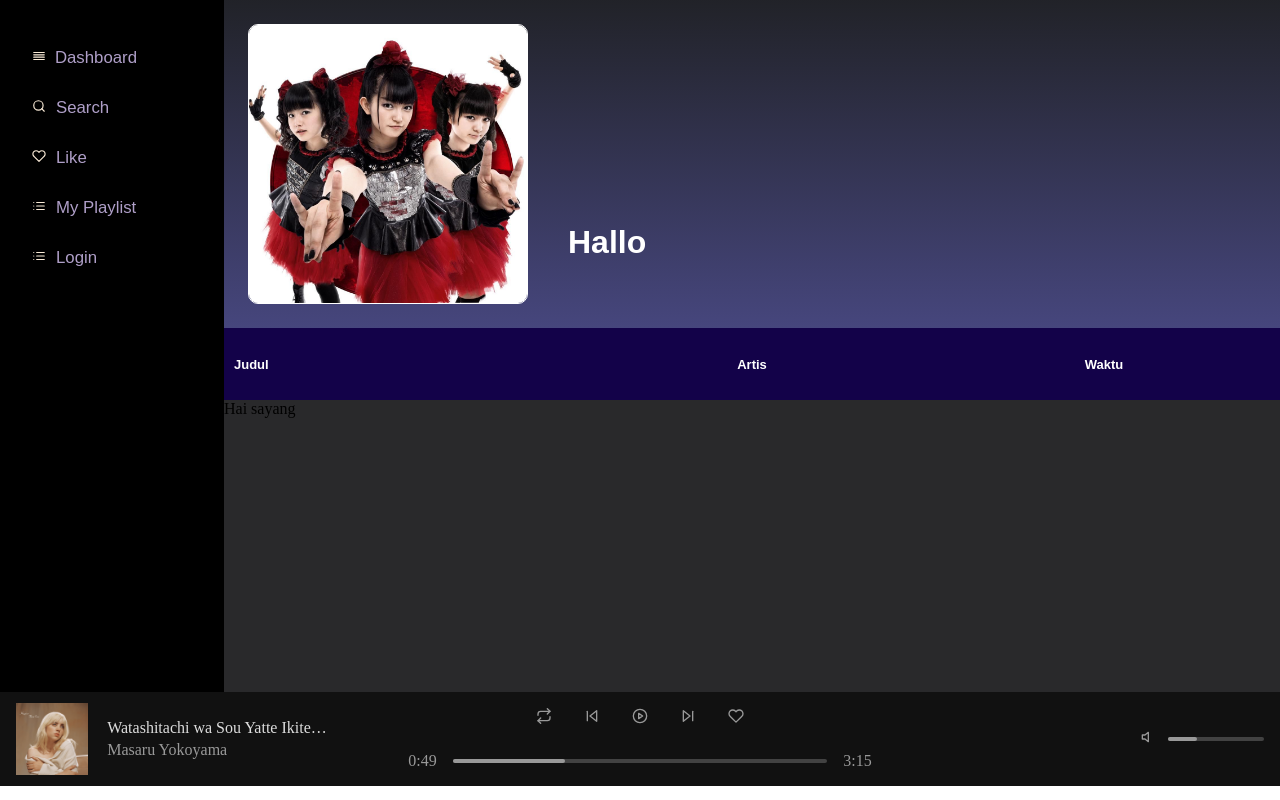
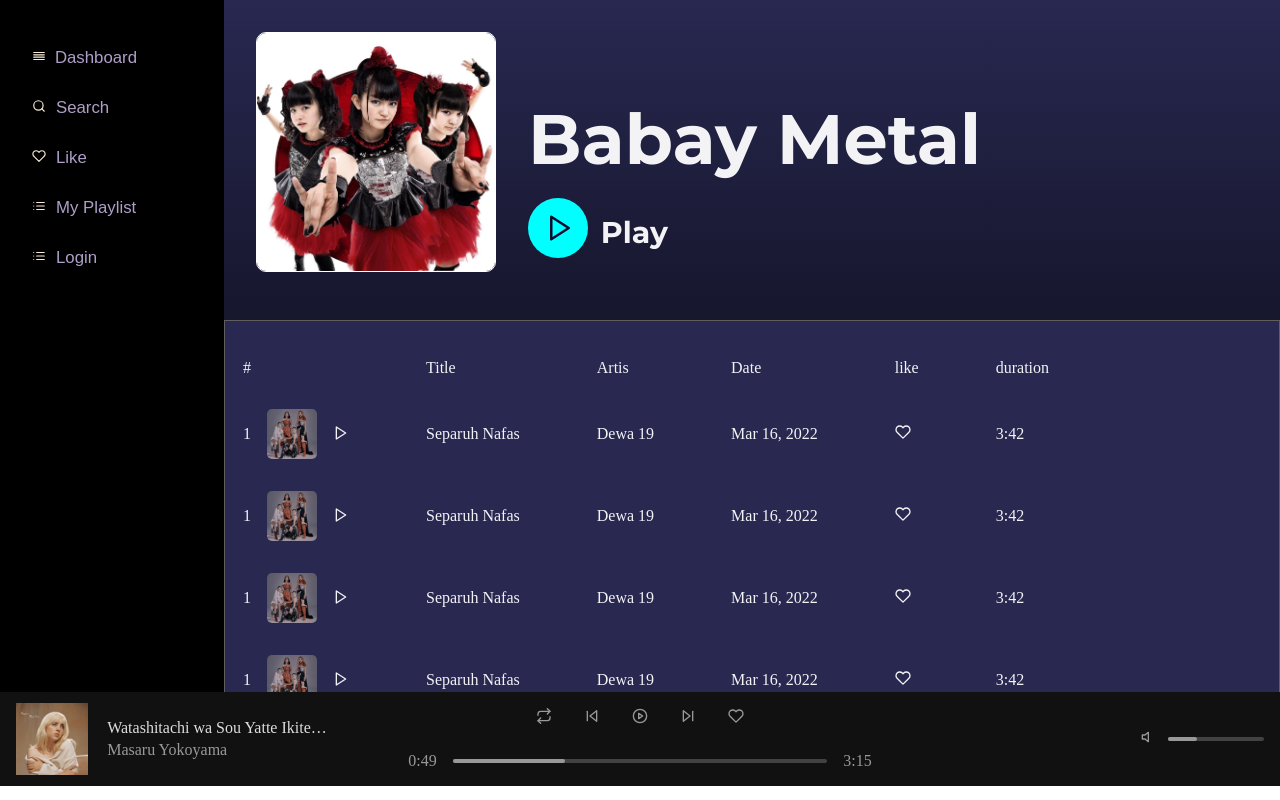
Before and after one commit to agus4385/Lyrico, a React (Vite) app: page /playlist in a window 1280 px wide. Built offline with nearby package versions, Linux system fonts and the light colour scheme.

Commit message:
Update list dashboard

```diff
--- a/src/Componen/Body.jsx
+++ b/src/Componen/Body.jsx
@@ -26,7 +26,9 @@
                   {/* <a href="">Twice</a> */}
                   <h5>Dari : Kipli</h5>
                   <br />
+
                 </div>
+
 
               </div>
             </div>
--- a/src/Componen/Like.jsx
+++ b/src/Componen/Like.jsx
@@ -26,8 +26,8 @@
               </p>
 
               <div className="buttons">
-                <button>Play</button>
-                <button>Liked</button>
+                <button className="btn-like">Play</button>
+                <button className="btn-like">Liked</button>
               </div>
             </div>
           </div>
--- a/src/Componen/Style/Body.css
+++ b/src/Componen/Style/Body.css
@@ -51,7 +51,7 @@
 font-family: Arial, Helvetica, sans-serif;
 
 }
-.body .home .sub :hover{
+.body .home .sub :hover , .judul-body{
 border-radius: 10px;
 background-color: #002f63;
 
@@ -60,7 +60,7 @@
 .body .home .sub .img-body{
 border-radius: 8px;
 border: 1px solid #fff;
-margin-top: 1rem;
+/* margin-top: 1rem; */
 height: 10rem;
 width: 10rem;
 margin-top: 1.3rem;
@@ -78,6 +78,11 @@
 color: #fff;
 margin-top: 5px;
 font-style: italic;
+}
+.judul-body{
+  background-color: #5b6d81;
+  border-radius: 6px;
+
 }
 /* .body .home .sub .putar{
 border-radius: 5px;
--- a/src/Componen/Style/Like.css
+++ b/src/Componen/Style/Like.css
@@ -68,7 +68,7 @@
     transition: .3s linear;
 }
 
-.like-home .buttons button:hover {
+.like-home .buttons .btn-like:hover {
     border: 2px solid #ffff;
     background: none;
     color: #bbbbe9;
--- a/src/assets/Object/Daily.jsx
+++ b/src/assets/Object/Daily.jsx
@@ -2,7 +2,11 @@
 import Sidebar from "../../Componen/Sidebar"
 import Footer from "../../Componen/Footer"
 import Foto from "../img/baby.jpg"
-import Listmusic from "./Listmusic"
+import Foto2 from "../img/blackpink.jpg"
+import {FiPlay,FiHeart } from "react-icons/fi";
+
+
+
 // import Foto1 from "../img/blackpink.jpg"
 
 function Daily() {
@@ -11,36 +15,90 @@
     <div className="daily">
        <div className="daily-home">
        <Sidebar/>
-        <div className="daily-judul">
-          <div className="daily-lagu">
-            <img className="judul-img" src={Foto} alt="#" />
-          <h1>Hallo</h1>
+       <div className="daily-judul">
+          <div className="daily-judul2">
+           <img className="daily-foto" src={Foto} alt="" />
+          <div className="daily-button">
+
+          <h1>Babay Metal</h1>
+          <button className="day-btn"><FiPlay className="fi" size={30}/></button>
+          <span className="daily-span">Play</span>
           </div>
-          <div className="rowlist">
-          <div className="table-row table-head">
-        <div className="table-cell first-cell">
-            <p>Judul</p>
-        </div>
-        <div className="table-cell">
-            <p>Artis</p>
-        </div>
-        <div className="table-cell last-cell">
-            <p>Waktu</p>
-        </div>
-    </div>
-    <Listmusic/>
+          </div>
+              <div className="judul-tabel">
+                <table className="daily-tabel">
+
+                  <tr className="tr-daily">
+                    <td>#</td>
+
+                    <td>Title</td>
+                    <td>Artis</td>
+                    <td>Date</td>
+                    <td>like</td>
+                    <td>duration</td>
+                  </tr>
+
+                  <tr  className="tr-daily">
+                    <td className="td-daily">
+                      <p>1</p>
+                      <img className="day-img" src={Foto2} alt="" />
+                     <FiPlay className="fiplay"/>
+                    </td>
+
+                    <td>Separuh Nafas</td>
+                    <td>Dewa 19</td>
+                    <td>Mar 16, 2022</td>
+                    <td><FiHeart/></td>
+                    <td>3:42</td>
+                  </tr>
+                  <tr  className="tr-daily">
+                    <td className="td-daily">
+                      <p>1</p>
+                      <img className="day-img" src={Foto2} alt="" />
+                     <FiPlay className="fiplay"/>
+                    </td>
+
+                    <td>Separuh Nafas</td>
+                    <td>Dewa 19</td>
+                    <td>Mar 16, 2022</td>
+                    <td><FiHeart/></td>
+                    <td>3:42</td>
+                  </tr>
+                  <tr  className="tr-daily">
+                    <td className="td-daily">
+                      <p>1</p>
+                      <img className="day-img" src={Foto2} alt="" />
+                     <FiPlay className="fiplay"/>
+                    </td>
+
+                    <td>Separuh Nafas</td>
+                    <td>Dewa 19</td>
+                    <td>Mar 16, 2022</td>
+                    <td><FiHeart/></td>
+                    <td>3:42</td>
+                  </tr>
+                  <tr  className="tr-daily">
+                    <td className="td-daily">
+                      <p>1</p>
+                      <img className="day-img" src={Foto2} alt="" />
+                     <FiPlay className="fiplay"/>
+                    </td>
+
+                    <td>Separuh Nafas</td>
+                    <td>Dewa 19</td>
+                    <td>Mar 16, 2022</td>
+                    <td><FiHeart/></td>
+                    <td>3:42</td>
+                  </tr>
 
 
 
-          </div>
-
-
-
-
-
+                </table>
+              </div>
 
       </div>
       </div>
+
 
 
       <Footer/>
--- a/src/assets/Object/Object.css/Daily.css
+++ b/src/assets/Object/Object.css/Daily.css
@@ -1,3 +1,5 @@
+@import url('https://fonts.googleapis.com/css2?family=Poppins:wght@200&display=swap');
+@import url('https://fonts.googleapis.com/css2?family=Montserrat:wght@700&family=Poppins:wght@300&display=swap');
 
 /* Daily */
 
@@ -9,113 +11,95 @@
     height: 86.5vh;
     width: 100%;
     background-color: #29292b;
+}
+.daily-judul{
+    display: block;
+    width: 100%;
+    overflow-y: scroll;
+
+}
+.daily-judul2{
+    height: 40vh;
+    display: flex;
+    background: linear-gradient(#282851,#16162d);
+
+}
+.daily-foto{
+    height: 30vh;
+    width: 30vh;
+    margin: 2rem;
+    border: 1px solid #ffffff;
+    border-radius: 10px;
+}
+.daily-judul2 h1{
+
+    font-family: 'Montserrat', sans-serif;
+    color: #f3f3f6;
+    font-size: 70px;
+    font-weight: 600;
+    margin-top: 6rem;
 
 
 }
-.daily-home .daily-judul h1{
-    color: #fff;
-    font-family: Arial, Helvetica, sans-serif;
+.day-btn{
+   border-radius: 50%;
+   margin-top: 1rem;
+    height: 60px;
+    width: 60px;
+    background-color: aqua;
+
+}
+.day-btn :hover .fi{
+    background-color: aquamarine;
+}
+.fi{
+    /* color: #181e56; */
+    color: #0b0b2e;
+
+    margin-left: 4px;
+    margin-top: 2px;
+}
+.daily-span{
+    color: #f3f3f6;
+    margin-left: 0.8rem;
+    font-size: 30px;
+    font-family: 'Montserrat', sans-serif;
+
+}
+.judul-tabel{
+    border: 1px solid #5f5d5d;
+    /* background-color: #282851; */
+    background-color: #282851;
+
+    height: 100vh;
+}
+.daily-tabel{
+    margin-top: 1rem;
     margin-left: 1rem;
-    margin-top: 14rem;
+
 }
 
-.daily-home .daily-judul{
-height: 86.5vh;
-width: 100%;
-overflow-y: scroll;
-flex-wrap: wrap;
+.tr-daily{
+    margin-bottom: 10px;
 }
-.daily-home .daily-judul .daily-lagu{
-    display: flex;
-    background: linear-gradient(#01071d31,#46467d);
-}
-.daily-home .daily-judul .judul-img{
-    height: 35vh;
-    width: 35vh;
-    margin: 1.5rem;
-    border: 1px solid #fff;
-    border-radius: 10px;
-}
-.table-row{
-    display: table;
-    width: 100%;
-
-
-
-    font-family: sans-serif;
-    background: transparent;
-    height: 9vh;
-    /* padding: 12px 0; */
-    color: #555;
-    font-size: 13px;
-    box-shadow: 0 1px 4px 0px rgba(0,0,50,0.3);
-}
-.table-row1{
-    display: table;
-    width: 100%;
-    margin-top: 6px;
-    border: 1px solid #fff  ;
-    font-family: sans-serif;
-    background: transparent;
-    /* padding: 20px 0; */
-    height: 10vh;
-    background-color: #1a1a4a;
-    font-size: 13px;
-    box-shadow: 0 1px 4px 0px
-}
-.table-head{
-    background: #130249;
-    box-shadow: none;
-    color: #fff;
-    font-weight: 600;
-}
-.table-head .table-cell{
-    border-right: none;
-}
-.table-cell{
-    display: table-cell;
-    width: 20%;
-    text-align: center;
-    padding: 4px 0;
-    /* border-right: 1px solid #d6d4d4; */
-    vertical-align: middle;
-}
-.first-cell{
-    text-align: left;
-    padding-left: 10px;
+.tr-daily td{
+    padding: 20px 75px 10px 0px;
+    color: #f3f3f6;
 
 }
-.last-cell{
-    border-right: none;
-}
-.table-row1:hover{
-    background-color: #8665f7;
-}
-.table-row1 p{
-    color: aliceblue;
-}
-.list-artis{
-    border: 1px solid #fff;
-    height: 60px;
-    width: 60px;
-    border-radius: 5px;
-    margin-top: 3px;
-}
-.name-artis{
-    color: aliceblue;
-    margin-left: 1rem;
-    text-decoration: none;
-    display: grid;
-
-
-}
-.judul-list{
-    display: grid;
-    margin-left: 3rem;
-}
-.position{
+.td-daily{
     display: flex;
 }
-.pos-judul{
+.td-daily p{
     margin-top: 1rem;
 }
+.day-img{
+    height: 50px;
+    width: 50px;
+    margin-left: 1rem;
+    border-radius: 5px;
+}
+.fiplay{
+    margin-top: 1rem;
+    margin-left: 1rem;
+}
```
